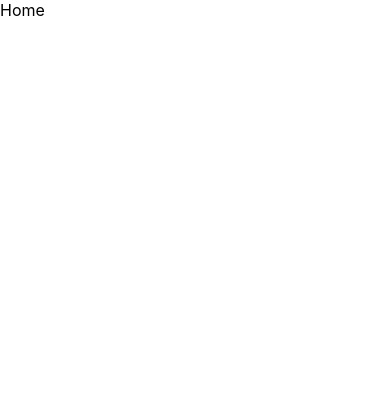
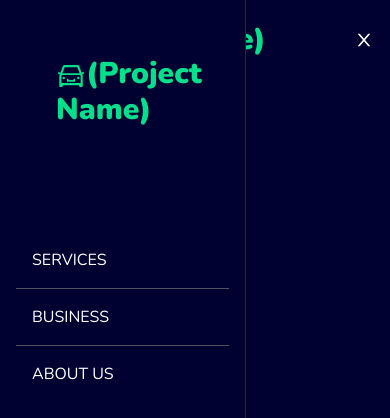
Before and after one commit to CodeReaper-10/hack-ccelerate, a React (Create React App) app: page / in a window 390 px wide. Shown: the top 418 px of the page. Built offline with nearby package versions, Linux system fonts and the light colour scheme.

Commit message:
Created navbar structure

```diff
--- a/package.json
+++ b/package.json
@@ -8,6 +8,7 @@
     "@testing-library/user-event": "^13.5.0",
     "react": "^18.2.0",
     "react-dom": "^18.2.0",
+    "react-icons": "^4.7.1",
     "react-router-dom": "^6.8.0",
     "react-scripts": "5.0.1",
     "web-vitals": "^2.1.4"
@@ -35,5 +36,8 @@
       "last 1 firefox version",
       "last 1 safari version"
     ]
+  },
+  "devDependencies": {
+    "tailwindcss": "^3.2.4"
   }
 }
--- a/public/index.html
+++ b/public/index.html
@@ -1,6 +1,12 @@
 <!DOCTYPE html>
 <html lang="en">
     <head>
+        <link rel="preconnect" href="https://fonts.googleapis.com" />
+        <link rel="preconnect" href="https://fonts.gstatic.com" crossorigin />
+        <link
+            href="https://fonts.googleapis.com/css2?family=Nunito:wght@400;900&display=swap"
+            rel="stylesheet"
+        />
         <meta charset="utf-8" />
         <link rel="icon" href="%PUBLIC_URL%/favicon.ico" />
         <meta name="viewport" content="width=device-width, initial-scale=1" />
@@ -38,6 +44,5 @@
 
       To begin the development, run `npm start` or `yarn start`.
       To create a production bundle, use `npm run build` or `yarn build`.
-    -->
-  </body>
+    --></body>
 </html>
--- a/src/App.js
+++ b/src/App.js
@@ -1,15 +1,19 @@
-import React from 'react'
-import { BrowserRouter, Route, Routes } from 'react-router-dom'
-import Home from './pages/Home'
+import React from "react";
+import { BrowserRouter, Route, Routes } from "react-router-dom";
+import Home from "./pages/Home";
+import "./index.css";
 
 const App = () => {
-  return (
-    <BrowserRouter>
-      <Routes>
-        <Route path='/' element={<Home />}/>
-      </Routes>
-    </BrowserRouter>
-  )
-}
+    return (
+        <div className="body">
+            <BrowserRouter>
+                <Routes>
+                    <Route path="/" element={<Home />} />
+                    {/* This is the landing page */}
+                </Routes>
+            </BrowserRouter>
+        </div>
+    );
+};
 
-export default App
+export default App;
--- /dev/null
+++ b/src/components/Navbar.jsx
@@ -0,0 +1,62 @@
+import React, { useState } from "react";
+import { AiOutlineClose, AiOutlineMenu, AiOutlineCar } from "react-icons/ai";
+import { Link } from "react-router-dom";
+
+const Navbar = () => {
+    const [nav, setNav] = useState(false);
+    const handleNav = () => {
+        setNav(!nav);
+    };
+
+    return (
+        <nav className="flex justify-between items-center h-20 max-w-[1240px] mx-auto px-4 text-white">
+            <h1 className="w-full text-3xl font-bold text-[#00df8c] ml-auto ">
+                <AiOutlineCar className="inline" />
+                (Project Name)
+            </h1>
+            <ul className="hidden md:flex">
+                <li className="p-4">
+                    <Link to="/registerUser">Services</Link>
+                </li>
+                <li className="p-4">
+                    <Link to="/registerBusiness">Business</Link>
+                </li>
+                <li className="p-4">
+                    <Link to="/about">About Us</Link>
+                </li>
+            </ul>
+            <div onClick={handleNav} className="block md:hidden">
+                {!nav ? (
+                    <AiOutlineClose size={20} fixed />
+                ) : (
+                    <AiOutlineMenu size={25} />
+                )}
+            </div>
+            <div
+                className={
+                    !nav
+                        ? "fixed left-0 top-0 w-[63%] md:hidden lg:hidden h-full border-r border-r-gray-800 bg-[#000031] ease-in-out duration-500"
+                        : "fixed left-[-100%]"
+                }
+            >
+                <h1 className="w-full text-3xl font-bold text-[#00df8c] m-8 p-6">
+                    <AiOutlineCar className="inline" />
+                    (Project Name)
+                </h1>
+                <ul className="pt-12 uppercase p-4">
+                    <li className="p-4 border-b border-gray-600">
+                        <Link to="/registerUser">Services</Link>
+                    </li>
+                    <li className="p-4 border-b border-gray-600">
+                        <Link to="/registerBusiness">Business</Link>
+                    </li>
+                    <li className="p-4">
+                        <Link to="/about">About Us</Link>
+                    </li>
+                </ul>
+            </div>
+        </nav>
+    );
+};
+
+export default Navbar;
--- a/src/index.css
+++ b/src/index.css
@@ -1,13 +1,11 @@
+@tailwind base;
+@tailwind components;
+@tailwind utilities;
+
 body {
-  margin: 0;
-  font-family: -apple-system, BlinkMacSystemFont, 'Segoe UI', 'Roboto', 'Oxygen',
-    'Ubuntu', 'Cantarell', 'Fira Sans', 'Droid Sans', 'Helvetica Neue',
-    sans-serif;
-  -webkit-font-smoothing: antialiased;
-  -moz-osx-font-smoothing: grayscale;
+    margin: 0;
+    font-family: "Nunito", sans-serif;
+    background-color: #000031;
+    -webkit-font-smoothing: antialiased;
+    -moz-osx-font-smoothing: grayscale;
 }
-
-code {
-  font-family: source-code-pro, Menlo, Monaco, Consolas, 'Courier New',
-    monospace;
-}
--- a/src/pages/Home.jsx
+++ b/src/pages/Home.jsx
@@ -1,9 +1,12 @@
-import React from 'react'
+import React from "react";
+import Navbar from "../components/Navbar";
 
 const Home = () => {
-  return (
-    <div>Home</div>
-  )
-}
+    return (
+        <React.Fragment>
+            <Navbar />
+        </React.Fragment>
+    );
+};
 
-export default Home
+export default Home;
--- /dev/null
+++ b/tailwind.config.js
@@ -0,0 +1,8 @@
+/** @type {import('tailwindcss').Config} */
+module.exports = {
+    content: ["./src/**/*.{js,jsx,ts,tsx}"],
+    theme: {
+        extend: {},
+    },
+    plugins: [],
+};
```
Also changed, not shown: 1 other file (tests, documents, lock files or other folders). Lines whose indentation alone changed are shown as unchanged.
